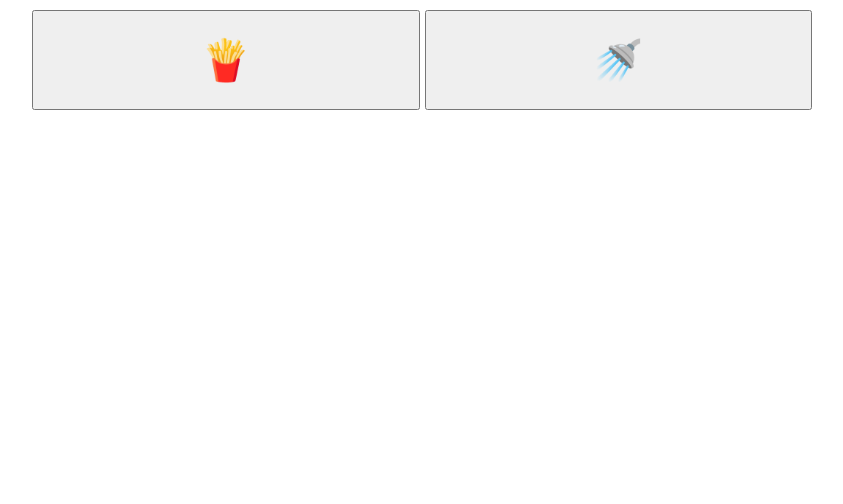
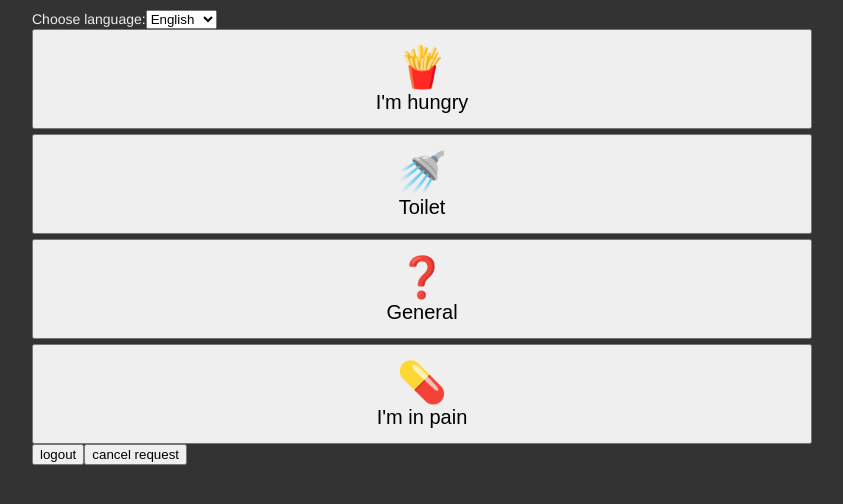
Before and after one commit to giladsegal/nadavbenassa, a React (Create React App) app: page /patient/1 in a window 1280 px wide. Shown: the top 504 px of the page, without its empty margins (218-1061 px from the left). Built offline with nearby package versions, Linux system fonts and the light colour scheme; no server answers; the database is empty.

Commit message:
Working with nadav

```diff
--- a/src/App.tsx
+++ b/src/App.tsx
@@ -27,7 +27,13 @@ function App({ createStore }: AppProps) {
           <Route
             path="/dashboard"
             render={() => {
-              return <Dashboard beds={beds} />;
+              const updateBedStatus = (bedId: string, status: BedStatus) => {
+                updateBed?.(bedId, { status });
+              };
+
+              return (
+                <Dashboard beds={beds} updateBedStatus={updateBedStatus} />
+              );
             }}
           />
           <Route
@@ -35,13 +41,22 @@ function App({ createStore }: AppProps) {
             render={({ match }) => {
               const bedId = match.params.bedId;
 
-              const { name } = beds.find((b) => b.id === bedId) || { name: "" };
+              const { name, status } = beds.find((b) => b.id === bedId) || {
+                name: "",
+                status: "none",
+              };
 
               const requestHelp = (status: BedStatus) => {
                 updateBed?.(bedId, { status });
               };
 
-              return <Patient requestHelp={requestHelp} name={name} />;
+              return (
+                <Patient
+                  name={name}
+                  status={status}
+                  onStatusChange={requestHelp}
+                />
+              );
             }}
           />
           <Route path="/">
--- a/src/components/Bed.module.css
+++ b/src/components/Bed.module.css
@@ -13,7 +13,7 @@
   text-align: center;
   border-top-left-radius: inherit;
   border-top-right-radius: inherit;
-  background: #aaa;
+  background: #555;
   font-weight: bold;
 }
 
@@ -23,3 +23,8 @@
   flex: 1;
   font-size: 40px;
 }
+
+.selected,
+.selected .name {
+  border-color: lightgreen;
+}
--- a/src/components/Bed.tsx
+++ b/src/components/Bed.tsx
@@ -2,12 +2,18 @@ import { Bed as BedData } from "../types";
 import styles from "./Bed.module.css";
 import { Emoji } from "./Emoji";
 
-export type BedProps = BedData;
+export type BedProps = BedData & {
+  selected?: boolean;
+  onClick?: () => void;
+};
 
-export function Bed({ name, status }: BedProps) {
+export function Bed({ name, status, selected, onClick }: BedProps) {
   return (
-    <div className={styles.root}>
-      <div className={styles.name}>{name}</div>
+    <div
+      className={`${styles.root} ${selected ? styles.selected : ""}`}
+      onClick={onClick}
+    >
+      <div className={styles.name}>{name.split(" ")[1]}</div>
       <div className={styles.status}>
         <Emoji status={status} />
       </div>
--- a/src/components/Emoji.tsx
+++ b/src/components/Emoji.tsx
@@ -9,9 +9,11 @@ const statusToEmoji: Record<
   BedStatus,
   { image: string; description: string }
 > = {
+  none: { image: "", description: "none" },
   food: { image: "🍟", description: "food" },
-  none: { image: "", description: "none" },
   shower: { image: "🚿", description: "shower" },
+  pain: { image: "💊", description: "pain" },
+  general: { image: "❓", description: "medical assistance" },
 };
 
 export function Emoji({ status }: EmojiProps) {
--- a/src/global.css
+++ b/src/global.css
@@ -9,6 +9,9 @@ body {
   min-width: 320px;
   margin: 0;
   padding: 0;
+
+  color: #eee;
+  background: #333;
 }
 
 *,
--- a/src/pages/Dashboard.module.css
+++ b/src/pages/Dashboard.module.css
@@ -2,5 +2,23 @@
   display: grid;
   grid-template-columns: repeat(6, 1fr);
   grid-auto-rows: 100px;
-  gap: 5px;
+  gap: 20px;
 }
+
+.room {
+  display: grid;
+  grid-template-rows: auto 100px 100px;
+  grid-template-columns: 100px 100px;
+  grid-gap: 5px;
+}
+
+.room-name {
+  grid-column: span 2 / auto;
+  text-align: center;
+  background: #aaa;
+  border-top-left-radius: 5px;
+  border-top-right-radius: 5px;
+  font-size: 20px;
+  grid-column: "span 2";
+  text-align: "center";
+}
--- a/src/pages/Dashboard.tsx
+++ b/src/pages/Dashboard.tsx
@@ -1,18 +1,61 @@
 import React from "react";
 import styles from "./Dashboard.module.css";
 import { Bed } from "../components/Bed";
-import { Bed as BedData } from "../types";
+import { Bed as BedData, BedStatus } from "../types";
 
 export type DashboardProps = {
   beds: BedData[];
+  updateBedStatus: (bedId: string, status: BedStatus) => void;
 };
 
-export function Dashboard({ beds }: DashboardProps) {
+const groupByRoom = (beds: BedData[]) => {
+  const room1: BedData[] = [];
+  const room2: BedData[] = [];
+
+  beds.forEach((b) => {
+    b.roomId === "1" ? room1.push(b) : room2.push(b);
+  });
+
+  return [room1, room2];
+};
+
+export function Dashboard({ beds, updateBedStatus }: DashboardProps) {
+  const rooms = groupByRoom(beds);
+
   return (
     <div className={styles["beds-layout"]}>
-      {beds.map((bed) => (
-        <Bed key={bed.id} {...bed} />
-      ))}
+      {rooms.map((room: BedData[], idx: number) => {
+        return (
+          <div className={styles.room} key={idx + 1}>
+            <span style={{}} className={styles["room-name"]}>
+              Room number {idx + 1}
+            </span>
+            {room.every((b) => b.status === "none") ? (
+              <div
+                style={{
+                  border: "2px solid #000",
+                  borderRadius: "8px",
+                  gridColumn: "span 2",
+                  gridRow: "span 2",
+                }}
+              ></div>
+            ) : (
+              room.map((bed) => (
+                <Bed
+                  key={bed.id}
+                  {...bed}
+                  selected={bed.status !== "none"}
+                  onClick={() => {
+                    if (bed.status !== "none") {
+                      updateBedStatus(bed.id, "none");
+                    }
+                  }}
+                />
+              ))
+            )}
+          </div>
+        );
+      })}
     </div>
   );
 }
--- a/src/pages/Patient.module.css
+++ b/src/pages/Patient.module.css
@@ -1,6 +1,6 @@
 .requests-layout {
   display: grid;
-  grid-template-columns: 1fr 1fr;
+  grid-template-columns: 1fr;
   gap: 5px;
   grid-auto-rows: 100px;
   font-size: 40px;
@@ -8,4 +8,13 @@
 
 .request {
   font-size: 40px;
+  touch-action: manipulation;
 }
+
+.request:active {
+  box-shadow: inset 0 0 10px #000000;
+}
+
+.request-selected {
+  background: darkgreen;
+}
--- a/src/pages/Patient.tsx
+++ b/src/pages/Patient.tsx
@@ -5,24 +5,79 @@ import { Emoji } from "../components/Emoji";
 
 export type PatientProps = {
   name: string;
-  requestHelp: (status: BedStatus) => void;
+  status: BedStatus;
+  onStatusChange: (status: BedStatus) => void;
 };
 
-export function Patient({ name, requestHelp }: PatientProps) {
+export function Patient({ name, onStatusChange, status }: PatientProps) {
+  const createStatusClickHandler = (statusToUpdate: BedStatus) => () => {
+    if (status === statusToUpdate) {
+      onStatusChange("none");
+    } else {
+      onStatusChange(statusToUpdate);
+    }
+  };
+
   return (
     <div>
-      <div style={{ fontSize: "30px", textAlign: "center" }}>{name}</div>
+      {window.location.hostname === "localhost" && (
+        <div style={{ fontSize: "30px", textAlign: "center" }}>{name}</div>
+      )}
+      <label>
+        Choose language:
+        <select defaultValue="English">
+          <option>Hebrew</option>
+          <option>English</option>
+          <option>Arabic</option>
+          <option>Russian</option>
+        </select>
+      </label>
+
       <div className={styles["requests-layout"]}>
-        <button className={styles.request} onClick={() => requestHelp("food")}>
+        <button
+          className={`${styles.request} ${
+            status === "food" ? styles["request-selected"] : ""
+          }`}
+          onClick={createStatusClickHandler("food")}
+        >
           <Emoji status="food" />
+          <div style={{ fontSize: "20px" }}>I'm hungry</div>
         </button>
         <button
-          className={styles.request}
-          onClick={() => requestHelp("shower")}
+          className={`${styles.request} ${
+            status === "shower" ? styles["request-selected"] : ""
+          }`}
+          onClick={createStatusClickHandler("shower")}
         >
           <Emoji status="shower" />
+          <div style={{ fontSize: "20px" }}>Toilet</div>
+        </button>
+        <button
+          className={`${styles.request} ${
+            status === "general" ? styles["request-selected"] : ""
+          }`}
+          onClick={createStatusClickHandler("general")}
+        >
+          <Emoji status="general" />
+          <div style={{ fontSize: "20px" }}>General</div>
+        </button>
+        <button
+          className={`${styles.request} ${
+            status === "pain" ? styles["request-selected"] : ""
+          }`}
+          onClick={createStatusClickHandler("pain")}
+        >
+          <Emoji status="pain" />
+          <div style={{ fontSize: "20px" }}>I'm in pain</div>
         </button>
       </div>
+      {status !== "none" && (
+        <div style={{ fontSize: "20px" }}>
+          Your request was sent to the staff
+        </div>
+      )}
+      <button>logout</button>
+      <button onClick={createStatusClickHandler("none")}>cancel request</button>
     </div>
   );
 }
--- a/src/types.ts
+++ b/src/types.ts
@@ -2,6 +2,7 @@ export type Bed = {
   id: string;
   name: string;
   status: BedStatus;
+  roomId: string;
 };
 
-export type BedStatus = "food" | "shower" | "none";
+export type BedStatus = "general" | "pain" | "food" | "shower" | "none";
```
Also changed, not shown: todo.txt.
